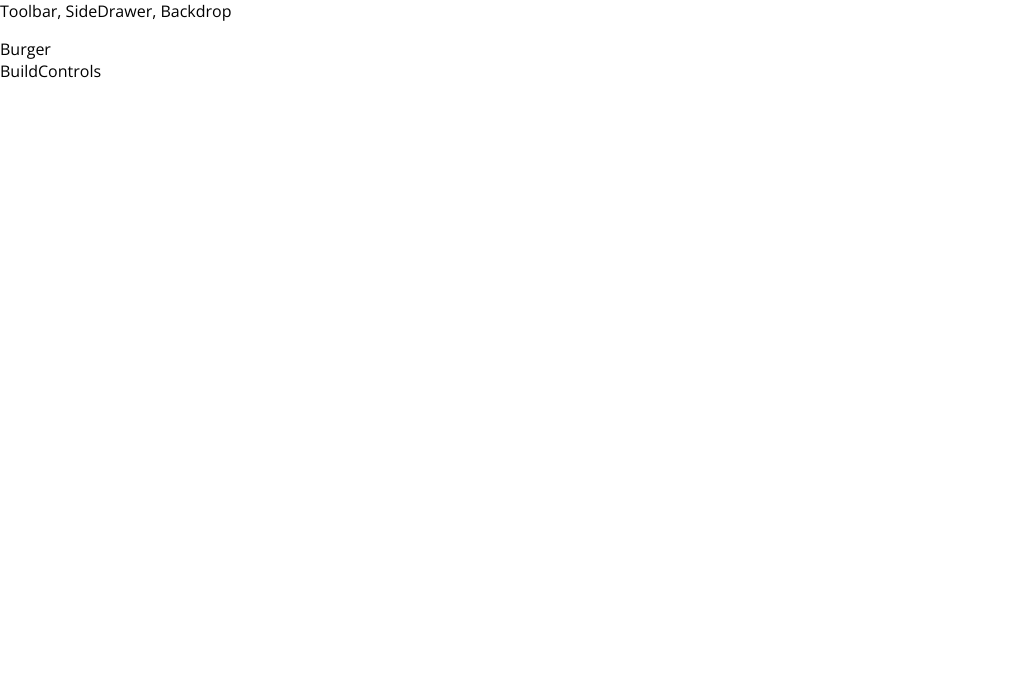
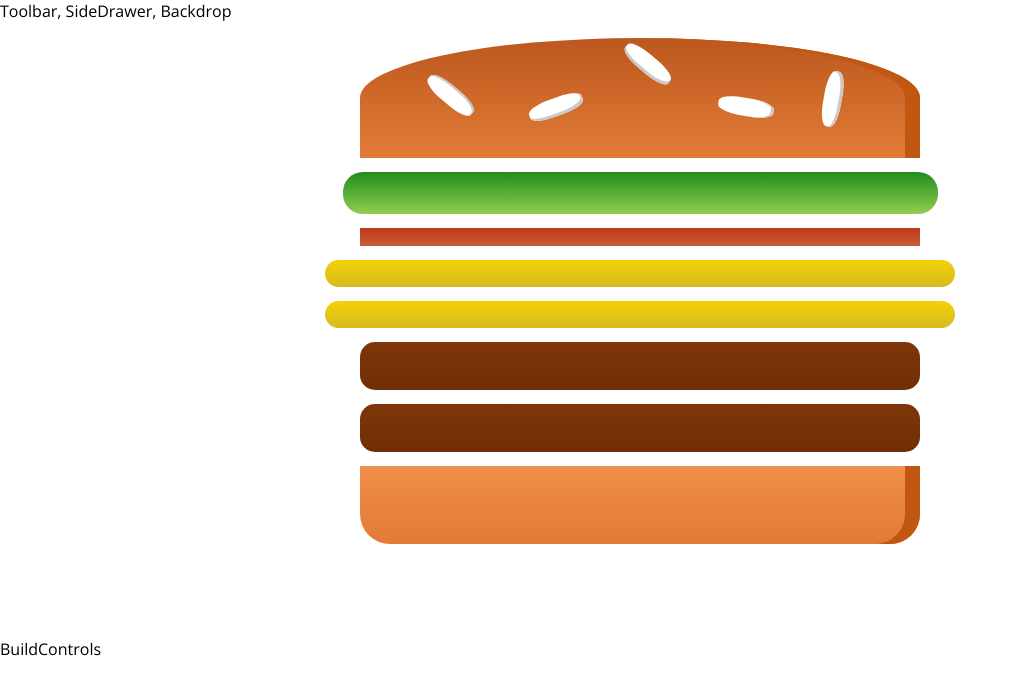
Before and after one commit to vijaykiran912/burger-king-v2, a React app: page / in a window 1280 px wide. Shown: the top 694 px of the page, without its empty margins (0-1018 px from the left). Built offline with nearby package versions, Linux system fonts and the light colour scheme.

Commit message:
11. Outputting Burger Ingredients Dynamically

```diff
--- a/package.json
+++ b/package.json
@@ -31,6 +31,7 @@
     "postcss-flexbugs-fixes": "3.2.0",
     "postcss-loader": "2.0.8",
     "promise": "8.0.1",
+    "prop-types": "^15.6.2",
     "raf": "3.4.0",
     "react": "^16.4.1",
     "react-dev-utils": "^5.0.1",
--- /dev/null
+++ b/src/components/Burger/Burger.css
@@ -0,0 +1,30 @@
+.Burger{
+    width: 100%;
+    margin: auto;
+    height: 250px;
+    /* overflow: scroll; */
+    text-align: center;
+    font-weight: bold;
+    font-size: 1.2rem;
+}
+
+@media (min-width: 500px) and (min-height: 400px){
+    .Burger{
+        width: 350px;
+        height: 300px;
+    }
+}
+
+@media (min-width: 500px) and (min-height: 401px){
+    .Burger{
+        width: 450px;
+        height: 400px;
+    }
+}
+
+@media (min-width: 1000px) and (min-height: 700px){
+    .Burger{
+        width: 700px;
+        height: 600px;
+    }
+}
--- a/src/components/Burger/Burger.js
+++ b/src/components/Burger/Burger.js
@@ -1,2 +1,22 @@
+import React from 'react';
+import classes from './Burger.css'
+import BurgerIngredient from '../Burger/BurgerIngredient/BurgerIngredient';
 
-const burger = (props) => {}
+const burger = (props) => {
+    const transforedIngredients = Object.keys(props.ingredients)
+                    .map(igKey => {
+                        return [...Array(props.ingredients[igKey])].map((_, i) => (
+                            <BurgerIngredient key={igKey+i} type={igKey}/>
+                        ));
+                    });
+
+    return(
+        <div className={classes.Burger}>
+            <BurgerIngredient type="bread-top"/>
+            {transforedIngredients }
+            <BurgerIngredient type="bread-bottom"/>
+        </div>
+    );
+}
+
+export default burger;
--- a/src/components/Burger/BurgerIngredient/BurgerIngredient.js
+++ b/src/components/Burger/BurgerIngredient/BurgerIngredient.js
@@ -1,30 +1,32 @@
-import React from 'react';
-import className from './BurgerIngredient.css';
+import React, { Component } from 'react';
+import classes from './BurgerIngredient.css';
+import PropTypes from 'prop-types';
 
-const burgerIngredient = (props) => {
+class BurgerIngredient extends Component {
+    render() {
         let ingredient = null;
 
-    switch(props.type){
-        case('bread-bottom'):
+        switch (this.props.type) {
+            case ('bread-bottom'):
                 ingredient = <div className={classes.BreadBottom}></div>;
                 break;
-        case('bread-top'):
+            case ('bread-top'):
                 ingredient = (
                     <div className={classes.BreadTop}>
-                        <div className={classes.Seeds1}/>
-                        <div className={classes.Seeds2}/>
+                        <div className={classes.Seeds1} />
+                        <div className={classes.Seeds2} />
                     </div>);
                 break;
-        case('meat'):
-        ingredient = <div className={classes.meat}></div>
+            case ('meat'):
+                ingredient = <div className={classes.Meat}></div>
                 break;
-        case('cheese'):
+            case ('cheese'):
                 ingredient = <div className={classes.Cheese}></div>
                 break;
-        case('salad'):
+            case ('salad'):
                 ingredient = <div className={classes.Salad}></div>
                 break;
-        case('bacon'):
+            case ('bacon'):
                 ingredient = <div className={classes.Bacon}></div>
                 break;
             default:
@@ -32,5 +34,10 @@
         }
         return ingredient;
     }
+}
 
-export default burgerIngredient;
+BurgerIngredient.propTypes = {
+    type: PropTypes.string.isRequired
+};
+
+export default BurgerIngredient;
--- a/src/containers/BurgerBuilder/BurgerBuilder.js
+++ b/src/containers/BurgerBuilder/BurgerBuilder.js
@@ -1,12 +1,22 @@
 import React, {Component} from 'react';
 import Aux from '../../hoc/Auxilary';
+import Burger from '../../components/Burger/Burger';
 
 class BurgerBuilder extends Component{
+
+    state = {
+        ingredients : {
+            salad : 1,
+            bacon : 1,
+            cheese : 2,
+            meat : 2
+        }
+    }
 
     render(){
         return(
             <Aux>
-                <div>Burger</div>
+                <Burger ingredients = {this.state.ingredients}/>
                 <div>BuildControls</div>
             </Aux>
         );
```
Lines whose indentation alone changed are shown as unchanged.
